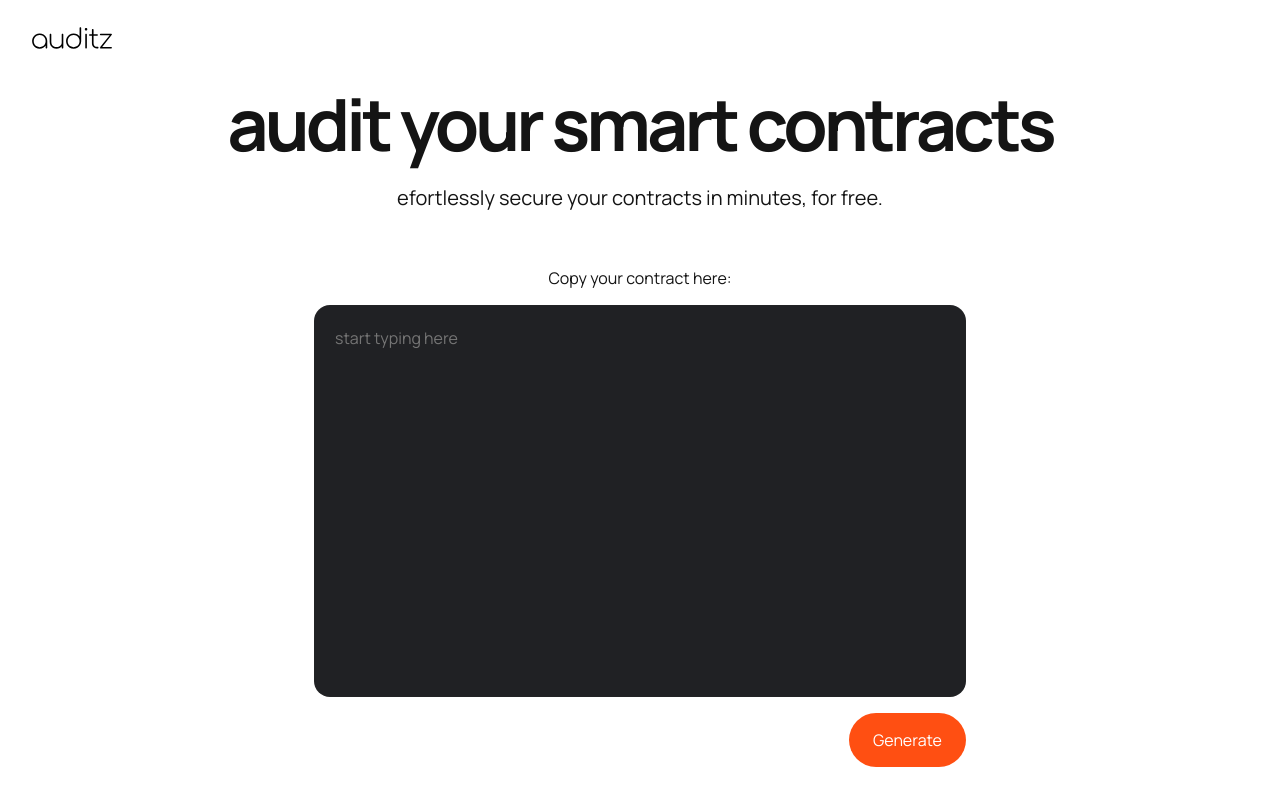
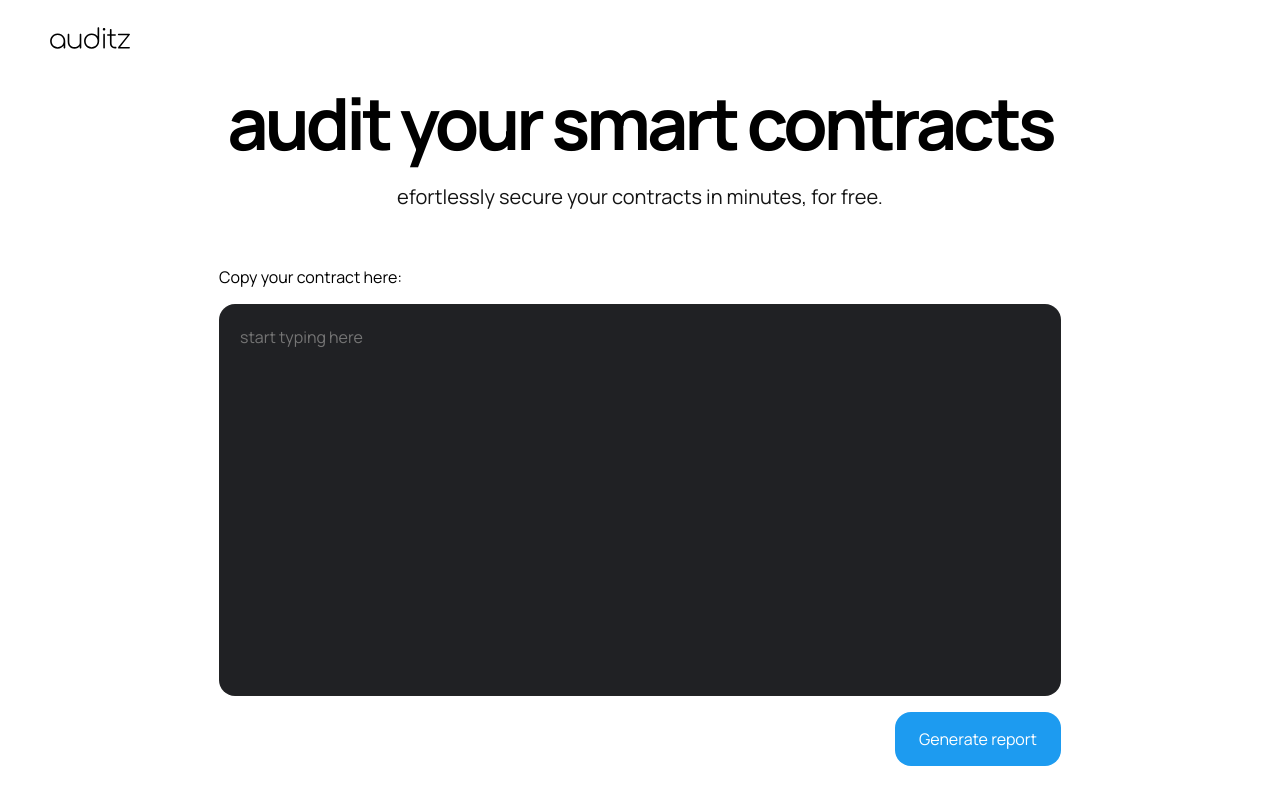
Before and after one commit to ginogf/auditz-app, a Next.js app: page / in a window 1280 px wide. Shown: the top 806 px of the page. Built offline with nearby package versions, Linux system fonts and the light colour scheme.

Commit message:
ux improvements

```diff
--- a/pages/index.tsx
+++ b/pages/index.tsx
@@ -45,8 +45,8 @@ export default function Home() {
         <link rel="icon" href="/favicon.ico" />
       </Head>
       < Navbar />
-      <div className={styles.container}>
-        <div className={styles.header}>
+      <div className="container">
+        <div className="header">
           <div className="header-title">
             <h1>audit your smart contracts</h1>
           </div>
@@ -70,7 +70,7 @@ export default function Home() {
                 onClick={callGenerateEndpoint}
               >
                 <div className="generate">
-                {isGenerating ? <span className="loader"></span> : <p>Generate</p>}
+                {isGenerating ? <span className="loader"></span> : <p>Generate report</p>}
                 </div>
               </a>
             </div>
--- a/styles/Home.module.css
+++ b/styles/Home.module.css
@@ -1,8 +1,12 @@
 .navbar {
-  background: white;
+  background-color: white !important;
   border-bottom: 1px solid transparent;
   margin-top: 0;
   margin-bottom: 0;
+  position: fixed;
+  width: 100vw;
+  overflow: hidden;
+  float: left!important;
 }
 
 .navbarContainer {
@@ -10,7 +14,7 @@
   height: 80px !important;
   justify-content: space-between;
   align-items: center;
-  padding: 0 2rem;
+  padding: 0 50px;
 }
 
 .navbarImg {
--- a/styles/globals.css
+++ b/styles/globals.css
@@ -27,12 +27,13 @@ body {
     flex-flow: column nowrap;
     gap: 10px;
     height: fit-content;
-    max-width: 975px;
+    max-width: 100vw !important;
     overflow: auto;
     padding: 50px;
     position: relative;
     width: auto;
     gap: 64px;
+    padding-top: 80px;
 }
 
 
@@ -57,12 +58,13 @@ body {
     font-style: normal;
     font-weight: 400;
     line-height: 1.4em;
-    color: rgb(20, 20, 20)
+    color: rgb(20, 20, 20);
+    text-align: center;
 }
 
 .prompt-container {
     place-content: flex-end center;
-    align-items: center;
+    align-items: left;
     display: flex;
     flex: 0 0 auto;
     flex-flow: column nowrap;
@@ -91,7 +93,7 @@ body {
     overflow: hidden;
     padding: 20px;
     position: relative;
-    width: 610px;
+    width: 800px;
     max-width: 1200px;
     will-change: transform;
     overflow: auto;
@@ -166,8 +168,8 @@ textarea {
 .generate-button {
     place-content: flex-start;
     align-items: flex-start;
-    background-color: rgb(255, 79, 18);
-    border-radius: 100px;
+    background-color: rgb(29 155 240);
+    border-radius: 16px;
     display: flex;
     flex: 0 0 auto;
     flex-flow: column nowrap;
@@ -177,7 +179,7 @@ textarea {
     padding: 16px 24px;
     position: relative;
     text-decoration: none;
-    width: min-content;
+    width: fit-content;
     will-change: transform;
     cursor: pointer;
 }
@@ -315,7 +317,7 @@ textarea {
 }
 
 .output-content p {
-    text-align: center;
+    text-align: left;
     white-space: pre-line;
     color: rgba(49, 49, 49, 0.871);
 }
```
